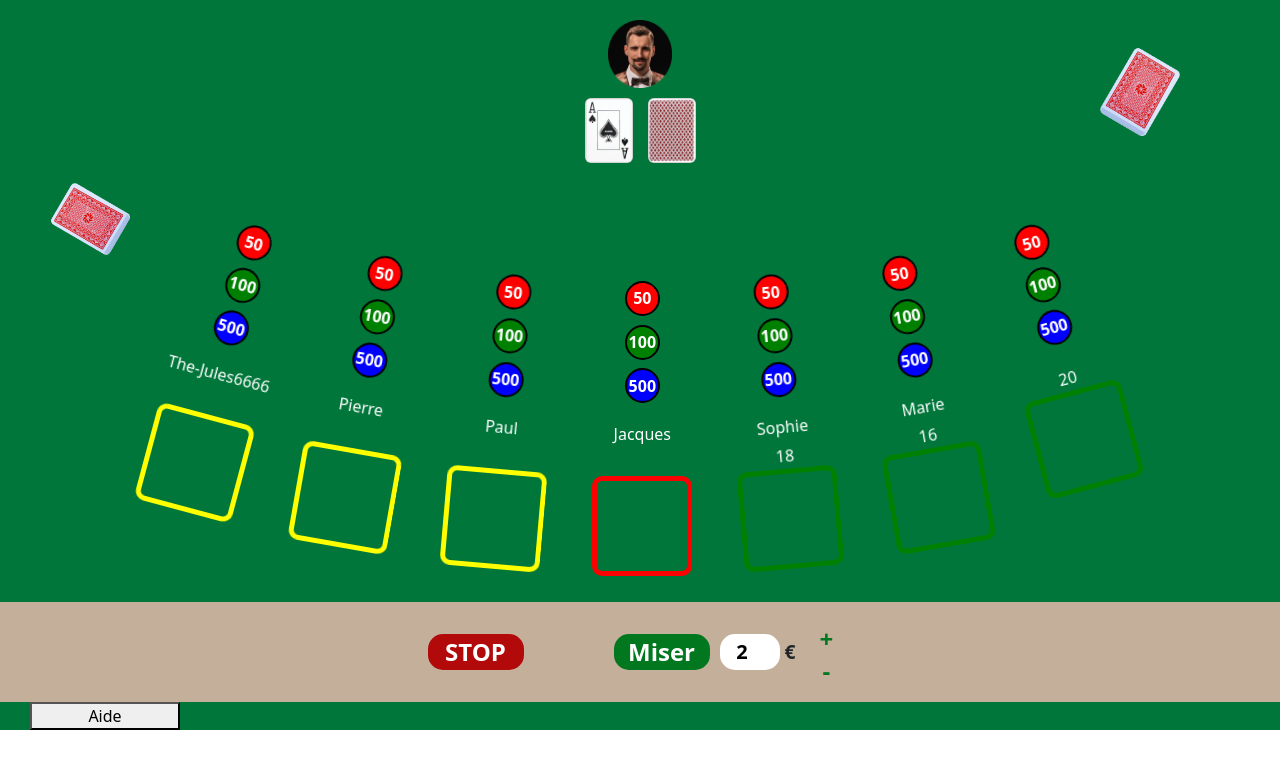
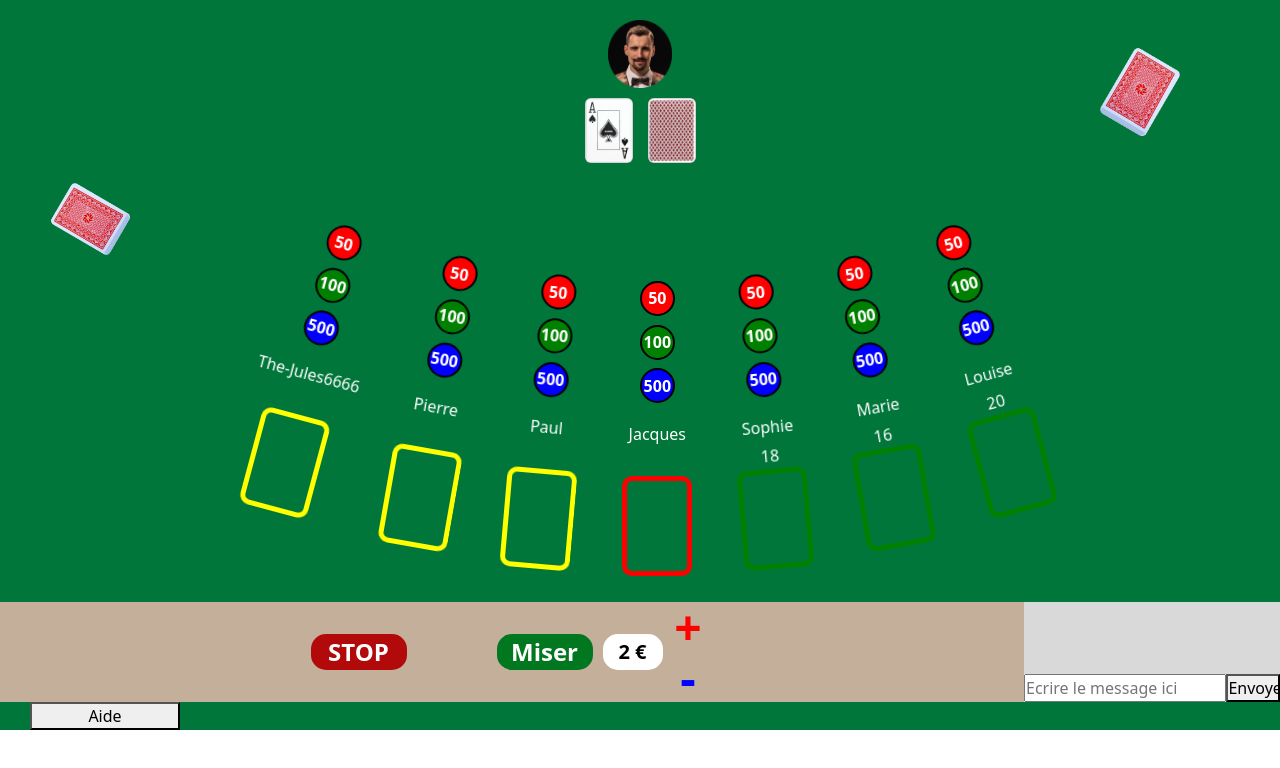
Before and after one commit to LDDW/APP_BLACKJACK, a React (Create React App) app in the folder src_front/: page /game in a window 1280 px wide. Shown: the top 768 px of the page. Built offline with nearby package versions, Linux system fonts and the light colour scheme; no server answers.

Commit message:
Jules : BetZone CSS & ChatBox input message

```diff
--- /dev/null
+++ b/src_front/src/components/ChatBox/ChatBox.css
@@ -0,0 +1,22 @@
+.ChatBox{
+    display: flex;
+    flex-direction: column;
+    justify-content: flex-end;
+    height: 100px;
+    width: 100%;
+    background-color: #D9D9D9;
+}
+
+.InputContainer{
+    display: flex;
+    width: 100%;
+}
+
+.ChatInput{
+    width: 80%;
+    flex: 8;
+}
+.SendButton{
+    width: 20%;
+    flex: 2;
+}
--- /dev/null
+++ b/src_front/src/components/ChatBox/ChatBox.tsx
@@ -0,0 +1,26 @@
+import React, { useState } from 'react';
+import './ChatBox.css';
+
+interface ChipProps {
+    minValue: number;
+}
+
+const ChatBox = () => {
+
+    return (
+
+        <div className="ChatBox">
+            <div className="InputContainer">
+                <input
+                    type="text"
+                    id="chat-input"
+                    className="ChatInput"
+                    placeholder="Ecrire le message ici">
+                </input>
+                <button className="SendButton">Envoyer</button>
+            </div>
+        </div>
+
+    );
+};
+export default ChatBox;
--- a/src_front/src/components/betZone/BetZone.css
+++ b/src_front/src/components/betZone/BetZone.css
@@ -1,4 +1,17 @@
-.BetZone {
+.BetZone{
+    display: flex;
+    justify-content: space-between;
+}
+
+.BetArea{
+    flex: 8;
+}
+
+.ChatArea{
+    flex: 2;
+}
+
+.BetArea {
     width: 100%;
     height: 100px;
     background-color: #C4AF9A;
@@ -29,19 +42,29 @@
 
 .IncrementButton,
 .DecrementButton {
-    margin: 1px;
+    margin: 0.5px;
     position: relative;
     border: none;
     width: 50px;
-    height: 30px;
-    font-size: 1.5rem;
-    font-weight: bold;
-    color: #01781F;
+    height: 50px;
+    font-size: 3rem;
+    font-weight: bolder;
     cursor: pointer;
     outline: none;
-    align-items: center;
-    background: transparent;
+    padding-top: 1px;
+    line-height: 1;
+    background-color: transparent;
 }
+
+.IncrementButton {
+    color: red; /* Modifier la couleur en rouge */
+}
+
+.DecrementButton {
+    color: blue; /* Modifier la couleur en bleu */
+}
+
+
 .betButtons {
     display: flex;
     flex-direction: column; /* Aligne les boutons verticalement */
--- a/src_front/src/components/betZone/BetZone.tsx
+++ b/src_front/src/components/betZone/BetZone.tsx
@@ -1,6 +1,6 @@
 import React, { useState } from 'react';
 import './BetZone.css';
-
+import ChatBox from '../ChatBox/ChatBox';
 interface ChipProps {
     minValue: number;
 }
@@ -19,26 +19,28 @@ const BetZone: React.FC<ChipProps> = ({ minValue }) => {
     };
 
     return (
-
-        <div className="BetZone">
-            <div className='ButtonZone'>
+        <div className='BetZone'>
+            <div className="BetArea">
+                <div className='ButtonArea'>
                     <button className='StopButton'>STOP</button>
                 </div>
                 <button className='BetButton'>Miser</button>
                 <div className="euro-input-container">
                     <input
-                    type="number"
+                        type="text"
                         id="euro-input"
-                    value={betValue}
+                        value={betValue+' €'}
                         className="BetInput"
                         readOnly
                     />
-                <span className="euro-symbol">€</span>
                 </div>
                 <div className="betButtons">
                     <button className="IncrementButton" onClick={handleIncrement}>+</button>
                     <button className="DecrementButton" onClick={handleDecrement}>-</button>
                 </div>
+
+            </div>
+            <div className='ChatArea'><ChatBox /></div>
         </div>
     );
 };
--- a/src_front/src/components/game/Game.tsx
+++ b/src_front/src/components/game/Game.tsx
@@ -7,7 +7,7 @@ import RuleZone from "../ruleZone/RuleZone";
 import PlayerZone from "../playerZone/PlayerZone";
 import BetZone from '../betZone/BetZone';
 
-const playerNames = ["The-Jules6666", "Pierre", "Paul", "Jacques", "Sophie", "Marie"];
+const playerNames = ["The-Jules6666", "Pierre", "Paul", "Jacques", "Sophie", "Marie", "Louise"];
 // Récupération du status du joueur passé en props de PlayerZone
 const playerStatuses = ["not-played", "not-played", "not-played", "playing", "played", "played", "played"]; // Exemple de statuts
 // Récupération des valeurs des cartes
--- a/src_front/src/components/playerZone/PlayerZone.css
+++ b/src_front/src/components/playerZone/PlayerZone.css
@@ -24,7 +24,7 @@
 }
 
 .rectangle {
-  width: 100px;
+  width: 70px;
   height: 100px;
   border-width: 5px;
   border-style: solid;
```
Lines whose indentation alone changed are shown as unchanged.
